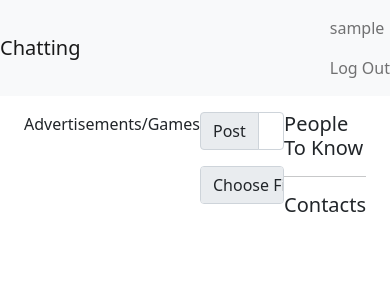
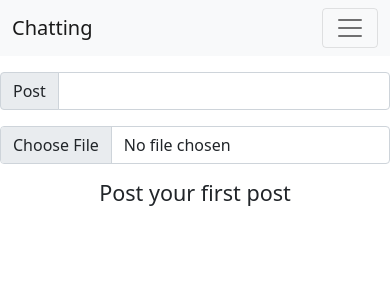
Before and after one commit to JohnG88/social_media3, a Django app: page / in a window 390 px wide. Shown: the top 300 px of the page. Run offline with Django 4.2, Linux system fonts and the light colour scheme; the visitor is signed in with stand-in values (Sample User, id 1); data comes from the database, SQL or seed files in the repository; data that the repository does not hold is empty; some libraries are stand-ins or nearby versions.

Commit message:
Rearranged comment section, implemented bootstrap navbar that has hamburger button when screen is reduced in size

```diff
--- a/chatsystem/chatting/templates/chatting/index.html
+++ b/chatsystem/chatting/templates/chatting/index.html
@@ -56,11 +56,11 @@
 
 
 
-<div class="d-flex justify-content-between mt-3">
-    <div class="ms-4" style="width: 15rem">Advertisements/Games</div>
+<div class="d-flex justify-content-between mt-3 whole-flex-div">
+    <div class="ms-4 first-flex-div" style="width: 15rem">Advertisements/Games</div>
     <div>
-        <div>
-            <form method="post" enctype="multipart/form-data" id="post-form">
+        <div class="form-center">
+            <form method="post" enctype="multipart/form-data" id="post-form" style="width: 40rem;">
                 {% csrf_token %}
 
                 <div class="input-group mb-3">
@@ -160,6 +160,17 @@
                                     </form>
                                 </div>
 
+                                <p>
+                                    <a data-bs-toggle="collapse" href="#collapseExample-{{post.id}}" role="button" aria-expanded="false" aria-controls="collapseExample-{{post.id}}">
+                                        Comments
+                                    </a>
+                                    {% comment %} <button class="btn btn-primary" type="button" data-bs-toggle="collapse" data-bs-target="#collapseExample" aria-expanded="false" aria-controls="collapseExample">
+                                        Button with data-bs-target
+                                    </button> {% endcomment %}
+                                    </p>
+
+                                    <div class="collapse" id="collapseExample-{{post.id}}">
+
                                         <div>
                                             <form class="all-comments-form" data-comment-id="{{post.id}}">
                                                 {% csrf_token %}
@@ -173,6 +184,7 @@
                                                         type="submit"
                                                         class="input-group-text comment-{{post.id}}"
                                                         name="submit_c_form"
+
                                                     >
                                                         Post
                                                     </button>
@@ -182,16 +194,7 @@
                                                 </div>
                                             </form>
                                         </div>
-                                <p>
-                                    <a data-bs-toggle="collapse" href="#collapseExample-{{post.id}}" role="button" aria-expanded="false" aria-controls="collapseExample-{{post.id}}">
-                                        Comments
-                                    </a>
-                                    {% comment %} <button class="btn btn-primary" type="button" data-bs-toggle="collapse" data-bs-target="#collapseExample" aria-expanded="false" aria-controls="collapseExample">
-                                        Button with data-bs-target
-                                    </button> {% endcomment %}
-                                    </p>
 
-                                    <div class="collapse" id="collapseExample-{{post.id}}">
                                         <div class="card card-body comments-div-{{post.id}}">
 
                                             {% for c in post.comments_set.all %}
@@ -219,7 +222,7 @@
                 </div>
             </div>
             {% empty %}
-
+                <h4 style="text-align: center;" id="before-first-post">Post your first post</h4>
             {% endfor %}
         </div>
         {% comment %} <div class="pagination">
@@ -243,7 +246,7 @@
             </div>
         </div> {% endcomment %}
     </div>
-    <div class="me-4" style="width: 15rem">
+    <div class="me-4 third-flex-div" style="width: 15rem">
         <h5>People To Know</h5>
         <div>
             {% for users in available %}
--- a/chatsystem/chatting/templates/chatting/navbar.html
+++ b/chatsystem/chatting/templates/chatting/navbar.html
@@ -1,4 +1,4 @@
-<nav class="navbar navbar-expand-lg navbar-light bg-light">
+{% comment %} <nav class="navbar navbar-expand-lg navbar-light bg-light">
     <a class="navbar-brand" href="{% url 'index' %}">Chatting</a>
     <div>
         <ul class="navbar-nav mr-auto">
@@ -16,11 +16,11 @@
             <li class="nav-item">
                 <a id="all-posts" class="nav-link" href="#">All Posts</a>
             </li>
-            {% endcomment %} {% if user.is_authenticated %} {% comment %}
+                {% if user.is_authenticated %}
             <li class="nav-item">
                 <a id="follow_posts" class="nav-link" href="#">Followers</a>
             </li>
-            {% endcomment %}
+
 
             <li class="nav-item">
                 <a class="nav-link" href="{% url 'logout' %}">Log Out</a>
@@ -36,3 +36,25 @@
         </ul>
     </div>
 </nav>
+{% endcomment %}
+
+
+<nav class="navbar navbar-expand-lg navbar-light bg-light">
+    <div class="container-fluid">
+        <a class="navbar-brand" href="{% url 'index' %}">Chatting</a>
+        <button class="navbar-toggler" type="button" data-bs-toggle="collapse" data-bs-target="#navbarNavAltMarkup" aria-controls="navbarNavAltMarkup" aria-expanded="false" aria-label="Toggle navigation">
+        <span class="navbar-toggler-icon"></span>
+        </button>
+        <div class="collapse navbar-collapse" id="navbarNavAltMarkup">
+            <div class="navbar-nav">
+                {% if user.is_authenticated %}
+                    <a class="nav-link" aria-current="page" href="{% url 'index' %}">Home</a>
+                    <a class="nav-link" href="{% url 'logout' %}">Logout</a>
+                {% else %}
+                    <a class="nav-link" href="{% url 'login' %}">Login</a>
+                    <a class="nav-link" href="{% url 'register' %}">Register</a>
+                {% endif %}
+            </div>
+        </div>
+    </div>
+</nav>
--- a/chatsystem/chatting/views.py
+++ b/chatsystem/chatting/views.py
@@ -6,7 +6,7 @@ from django.contrib.auth.forms import AuthenticationForm
 import json
 from django.contrib.auth.decorators import login_required
 from django.contrib.auth.models import User
-from django.core.paginator import Paginator
+from django.core.paginator import EmptyPage, Paginator
 from django.db.models import Q
 from django.template.loader import render_to_string
 from django.urls import reverse
@@ -132,10 +132,15 @@ def index(request):
         # print(f'Page Number {page_number}')
         paginator = Paginator(follower_user_posts, 10)
 
+        # post_page = paginator.page(page_number)
+
         try:
             post_page = paginator.page(page_number)
-        except paginator.EmptyPage:
-            post_page = paginator.Page([], page_number, paginator)
+        except EmptyPage:
+            # post_page = paginator.page(0)
+            return JsonResponse({
+                "end_pagination": True
+            })
 
         # page_obj = paginator.get_page(page_number)
         # print(f'Pagination Post {paginator}')
--- a/chatsystem/static/chatting/main.js
+++ b/chatsystem/static/chatting/main.js
@@ -11,6 +11,7 @@ document.addEventListener("DOMContentLoaded", function(event) {
     const postCenterBody = document.querySelector(".post-center-body");
 
     const postForm = document.querySelector("#post-form");
+    const beforeFirstPost = document.querySelector("#before-first-post");
 
 
     function getCookie(name) {
@@ -85,6 +86,8 @@ document.addEventListener("DOMContentLoaded", function(event) {
                 renderLikes.textContent = data.count ? `- ${data.count} Likes -` : `- ${data.count} Likes -`
 
             })
+            e.stopImmediatePropagation();
+            // return false;
         }))
     }
 
@@ -154,6 +157,7 @@ document.addEventListener("DOMContentLoaded", function(event) {
 
 
                 })
+                e.stopImmediatePropagation();
         }))
     }
 
@@ -164,7 +168,8 @@ document.addEventListener("DOMContentLoaded", function(event) {
     var endPagination = false;
 
     postForm.addEventListener("submit", (e) => {
-        e.preventDefault()
+        e.preventDefault();
+
         const inputContent = document.querySelector("#id_content").value;
         const inputImageContent = document.querySelector("#id_image").files;
         // console.log("Input value", inputContent)
@@ -323,8 +328,28 @@ document.addEventListener("DOMContentLoaded", function(event) {
                 // }
                 likeForm.append(likeDisplay)
 
+
+                const commentP = document.createElement("p");
+                cardBodyDiv.append(commentP);
+
+                const commentLinkCollapse = document.createElement("a");
+                commentLinkCollapse.setAttribute("data-bs-toggle", "collapse");
+                commentLinkCollapse.href = `#collapseExample-${data.id}`;
+                commentLinkCollapse.setAttribute("role", "button");
+                commentLinkCollapse.setAttribute("aria-expanded", "false");
+                commentLinkCollapse.setAttribute("aria-controls", `#collapseExample-${data.id}`);
+                commentLinkCollapse.textContent = "Comments";
+                commentP.append(commentLinkCollapse);
+
+
+                const divCollapse = document.createElement("div");
+                divCollapse.classList.add("collapse");
+                divCollapse.id = `collapseExample-${data.id}`;
+                cardBodyDiv.append(divCollapse);
+
+
                 const normalDivThree = document.createElement("div");
-                cardBodyDiv.append(normalDivThree);
+                divCollapse.append(normalDivThree);
 
                 const commentForm = document.createElement("form");
                 commentForm.classList.add("all-comments-form");
@@ -365,23 +390,6 @@ document.addEventListener("DOMContentLoaded", function(event) {
                 commentInputBody.required = true;
                 commentInputBody.id = "id_body";
                 commentInputGroup.append(commentInputBody);
-
-                const commentP = document.createElement("p");
-                cardBodyDiv.append(commentP);
-
-                const commentLinkCollapse = document.createElement("a");
-                commentLinkCollapse.setAttribute("data-bs-toggle", "collapse");
-                commentLinkCollapse.href = `#collapseExample-${data.id}`;
-                commentLinkCollapse.setAttribute("role", "button");
-                commentLinkCollapse.setAttribute("aria-expanded", "false");
-                commentLinkCollapse.setAttribute("aria-controls", `#collapseExample-${data.id}`);
-                commentLinkCollapse.textContent = "Comments";
-                commentP.append(commentLinkCollapse);
-
-                const divCollapse = document.createElement("div");
-                divCollapse.classList.add("collapse");
-                divCollapse.id = `collapseExample-${data.id}`;
-                cardBodyDiv.append(divCollapse);
 
                 const commentsDiv = document.createElement("div");
                 commentsDiv.classList.add("card", "card-body", `comments-div-${data.id}`)
@@ -431,6 +439,9 @@ document.addEventListener("DOMContentLoaded", function(event) {
                 likeUnlikePosts();
                 commentsForm();
                 postForm.reset();
+                if (document.body.contains(beforeFirstPost)){
+                    beforeFirstPost.remove()
+                }
             })
             .catch((error) => {
                 console.log("Error ", error)
@@ -612,8 +623,28 @@ document.addEventListener("DOMContentLoaded", function(event) {
                             // }
                             likeForm.append(likeDisplay)
 
+                            const commentP = document.createElement("p");
+                            cardBodyDiv.append(commentP);
+
+                            const commentLinkCollapse = document.createElement("a");
+                            commentLinkCollapse.setAttribute("data-bs-toggle", "collapse");
+                            commentLinkCollapse.href = `#collapseExample-${data.data[i].id}`;
+                            commentLinkCollapse.setAttribute("role", "button");
+                            commentLinkCollapse.setAttribute("aria-expanded", "false");
+                            commentLinkCollapse.setAttribute("aria-controls", `#collapseExample-${data.data[i].id}`);
+                            commentLinkCollapse.textContent = "Comments";
+                            commentP.append(commentLinkCollapse);
+
+
+
+
+                            const divCollapse = document.createElement("div");
+                            divCollapse.classList.add("collapse");
+                            divCollapse.id = `collapseExample-${data.data[i].id}`;
+                            cardBodyDiv.append(divCollapse);
+
                             const normalDivThree = document.createElement("div");
-                            cardBodyDiv.append(normalDivThree);
+                            divCollapse.append(normalDivThree);
 
                             const commentForm = document.createElement("form");
                             commentForm.classList.add("all-comments-form");
@@ -642,7 +673,7 @@ document.addEventListener("DOMContentLoaded", function(event) {
                             const commentButton = document.createElement("button");
                             commentButton.type = "submit";
                             commentButton.classList.add("input-group-text", `comment-${data.data[i].id}`);
-                            commentButton.name = "submit_c_form"
+                            commentButton.name = "submit_c_form";
                             commentButton.textContent = "Post";
                             commentInputGroup.append(commentButton)
 
@@ -655,22 +686,6 @@ document.addEventListener("DOMContentLoaded", function(event) {
                             commentInputBody.id = "id_body";
                             commentInputGroup.append(commentInputBody);
 
-                            const commentP = document.createElement("p");
-                            cardBodyDiv.append(commentP);
-
-                            const commentLinkCollapse = document.createElement("a");
-                            commentLinkCollapse.setAttribute("data-bs-toggle", "collapse");
-                            commentLinkCollapse.href = `#collapseExample-${data.data[i].id}`;
-                            commentLinkCollapse.setAttribute("role", "button");
-                            commentLinkCollapse.setAttribute("aria-expanded", "false");
-                            commentLinkCollapse.setAttribute("aria-controls", `#collapseExample-${data.data[i].id}`);
-                            commentLinkCollapse.textContent = "Comments";
-                            commentP.append(commentLinkCollapse);
-
-                            const divCollapse = document.createElement("div");
-                            divCollapse.classList.add("collapse");
-                            divCollapse.id = `collapseExample-${data.data[i].id}`;
-                            cardBodyDiv.append(divCollapse);
 
                             const commentsDiv = document.createElement("div");
                             commentsDiv.classList.add("card", "card-body", `comments-div-${data.data[i].id}`)
@@ -762,6 +777,7 @@ document.addEventListener("DOMContentLoaded", function(event) {
                         likeUnlikePosts();
                         commentsForm();
                     })
+                // return false;
             }
         })
     }
--- a/chatsystem/static/chatting/style.css
+++ b/chatsystem/static/chatting/style.css
@@ -59,3 +59,23 @@ a:hover {
 .no-comments {
     margin: 0 auto;
 }
+
+@media (max-width: 900px) {
+    .whole-flex-div {
+        flex-direction: column;
+    }
+
+    .first-flex-div {
+        display: none;
+    }
+
+    .third-flex-div {
+        display: none;
+    }
+}
+
+@media (max-width: 600px) {
+    .whole-flex-div {
+        width: 100%;
+    }
+}
```
Lines whose indentation alone changed are shown as unchanged.
